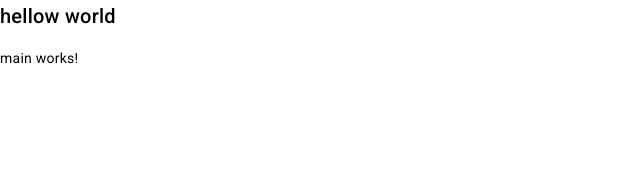
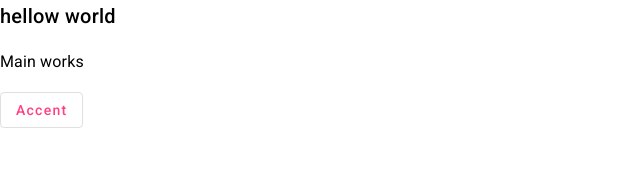
Before and after one commit to Yurii19/wht-test, an Angular app: page / in a window 1280 px wide. Shown: the top 184 px of the page, without its empty margins (0-640 px from the left). Built offline with nearby package versions, Linux system fonts and the light colour scheme; what @ngxs/store would draw is missing.

Commit message:
chore: fetch cats added

```diff
--- /dev/null
+++ b/src/app/components/main/main.component.html
@@ -0,0 +1,2 @@
+<h3>Main works</h3>
+<button mat-stroked-button color="accent" (click)="getCats()">Accent</button>
--- a/src/app/components/main/main.component.ts
+++ b/src/app/components/main/main.component.ts
@@ -1,15 +1,16 @@
 import { Component } from '@angular/core';
+import { CatsService } from 'src/app/services/cats.service';
 
 @Component({
   selector: 'app-main',
-  template: `
-    <p>
-      main works!
-    </p>
-  `,
-  styles: [
-  ]
+  templateUrl: './main.component.html',
+  styleUrls: ['./main.component.scss'],
 })
 export class MainComponent {
-
+  constructor(private catsService: CatsService) {}
+  getCats() {
+    this.catsService.fetchCats().subscribe((d) => {
+      console.log(d);
+    });
+  }
 }
--- a/src/app/services/cats.service.ts
+++ b/src/app/services/cats.service.ts
@@ -13,6 +13,8 @@ export class CatsService {
   constructor(private http: HttpClient) {}
 
   fetchCats(): Observable<any> {
-    return this.http.get(this.BASE_URL);
+    return this.http.get(
+      this.BASE_URL + '/images/search?limit=10' + '&api_key=' + this.API_KEY
+    );
   }
 }
```
Also changed, not shown: src/app/app.module.ts (+6 -7 lines), src/app/components/main/main.component.scss (added).
